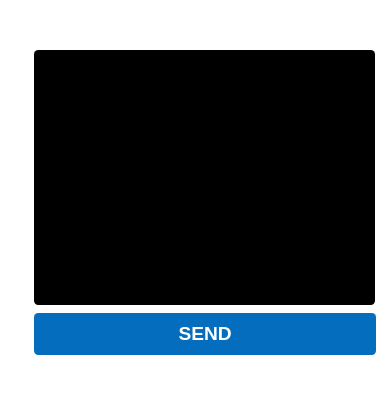
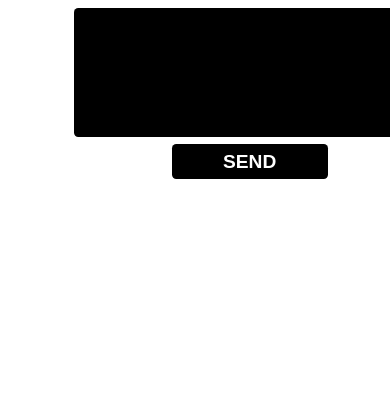
Before and after one commit to qb-eixie/pager-server, a website: page public/index.html in a window 390 px wide. Drawn offline with Linux system fonts and the light colour scheme.

Commit message:
responsive design.

```diff
--- a/public/index.html
+++ b/public/index.html
@@ -8,11 +8,13 @@
     <title>Message [QB]</title>
 </head>
 <body>
-    <form id="form" action="/" method="POST">
-        <input  name="msg" id="in">
-        <br>
-        <button type="submit" value="/post" id="btn">SEND</button>
-    </form>
-    <script src="index.js"></script>
+    <div>
+        <form id="form" type="text" autocomplete="off" action="/" method="POST">
+            <input  name="msg" id="in">
+            <br>
+            <button type="submit" value="/post" id="btn">SEND</button>
+        </form>
+    </div>
+        <script src="index.js"></script>
 </body>
 </html>
--- a/public/style.css
+++ b/public/style.css
@@ -1,36 +1,44 @@
-/* *{
-    background-image: ;
-} */
+html {
+    background-color: white;
+}
+
+div {
+    display: flex-box;
+    align-items: center;
+    justify-self:center;
+
+}
 
 #in {
-    margin-top: 5vh;
+    margin-left: 3dvw;
     text-align: center;
-    color: rgb(0, 145, 255);
+    color: rgb(140, 140, 140);
     font-size: xx-large;
     font-family: monospace;
     border-radius: 0.5vh;
-    position: absolute;
-    left: 4vb;
+    position: fixed;
     border: none;
     background-color: rgb(0, 0, 0);
-    height: 30vh;
-    width: 40vb;
+    height: 15vh;
+    width: 90%;
 }
 
 #btn {
+    border: none;
+    margin-left: 28vw;
+    padding-top: 2.5%;
+    padding-bottom: 2.5%;
+    width: 40vw;
     color: white;
     font-weight: bold;
     font-size: larger;
-    position: absolute;
     border-radius: 0.5vh;
-    left: 4.05vb;
-    margin-top: 34vh;
-    height: 3vh;
-    width: 40.5vb;
-    border: none;
-    height: 5%;
-    background-color:rgb(4, 109, 190);
+    margin-top: 14vh;
+    background-color:rgb(0, 0, 0);
 }
 #btn:hover {
-    background-color: rgb(0, 139, 246);
+    font-weight: bold;
+    font-size: larger;
+    color: rgb(0, 0, 0);
+    background-color: rgb(81, 81, 81);
 }
```
